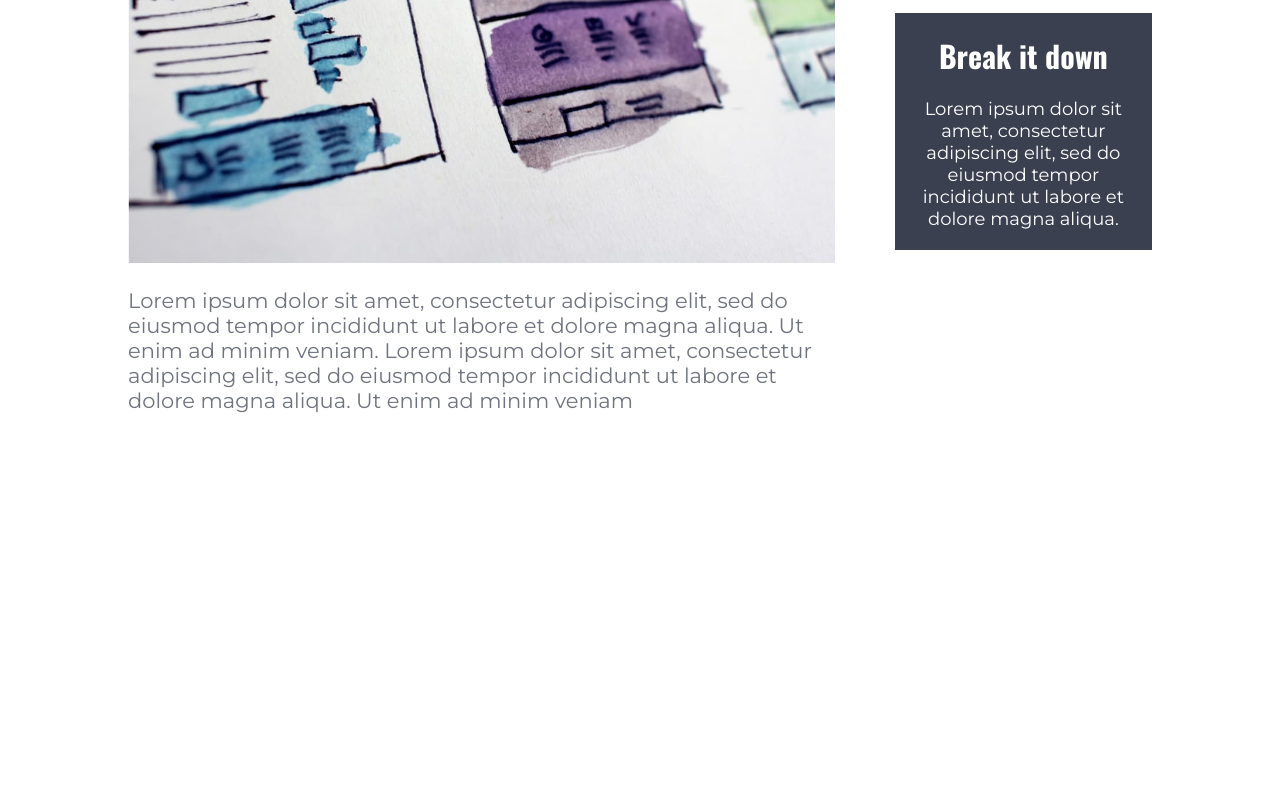
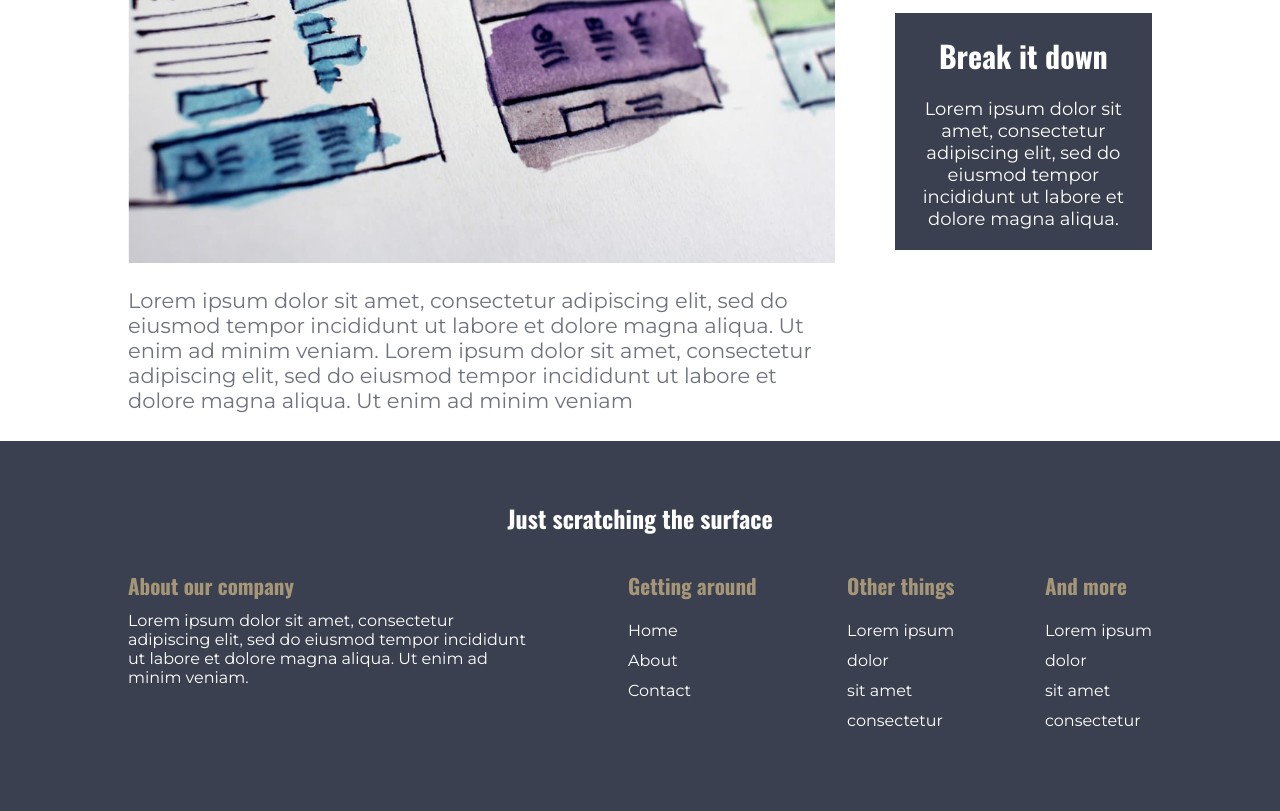
Before and after one commit to Arkorede/crl-landing-page, a plain HTML site: page index.html in a window 1280 px wide. Shown: the part 1402-2213 px from the top of the page. Before the commit the page ends 1843 px from the top, so only its background shows below. Drawn offline with nearby package versions, Linux system fonts and the light colour scheme.

Commit message:
Feat: completed footer section

```diff
--- a/index.html
+++ b/index.html
@@ -130,6 +130,48 @@
         </div>
       </div>
     </section>
+
+    <footer class="footer">
+      <div class="container">
+        <h1 class="footer__title">Just scratching the surface</h1>
+        <div class="row">
+          <div class="about">
+            <h4 class="footer__subtitle">About our company</h4>
+            <p class="">
+              Lorem ipsum dolor sit amet, consectetur adipiscing elit, sed do
+              eiusmod tempor incididunt ut labore et dolore magna aliqua. Ut
+              enim ad minim veniam.
+            </p>
+          </div>
+          <div class="footer__nav-section">
+            <h4 class="footer__subtitle">Getting around</h4>
+            <ul class="footer__nav">
+              <li class=""><a href="#" class="footer__link">Home</a></li>
+              <li class=""><a href="#" class="footer__link">About</a></li>
+              <li class=""><a href="#" class="footer__link">Contact</a></li>
+            </ul>
+          </div>
+          <div class="footer__nav-section">
+            <h4 class="footer__subtitle">Other things</h4>
+            <ul class="footer__nav">
+              <li class=""><a href="#" class="footer__link">Lorem ipsum</a></li>
+              <li class=""><a href="#" class="footer__link">dolor</a></li>
+              <li class=""><a href="#" class="footer__link">sit amet</a></li>
+              <li class=""><a href="#" class="footer__link">consectetur</a></li>
+            </ul>
+          </div>
+          <div class="footer__nav-section">
+            <h4 class="footer__subtitle">And more</h4>
+            <ul class="footer__nav">
+              <li class=""><a href="#" class="footer__link">Lorem ipsum</a></li>
+              <li class=""><a href="#" class="footer__link">dolor</a></li>
+              <li class=""><a href="#" class="footer__link">sit amet</a></li>
+              <li class=""><a href="#" class="footer__link">consectetur</a></li>
+            </ul>
+          </div>
+        </div>
+      </div>
+    </footer>
     <script src="main.js"></script>
   </body>
 </html>
--- a/queries.css
+++ b/queries.css
@@ -41,6 +41,12 @@
 
   .steps .row {
     display: block;
+  }
+
+  .footer .row {
+    display: flex;
+    justify-content: space-between;
+    column-gap: 28px;
   }
 
   .hero {
@@ -91,6 +97,19 @@
     margin-top: 0;
     margin-left: 14px;
   }
+
+  .footer__nav-section {
+    margin-top: 0;
+  }
+
+  .footer__subtitle {
+    font-size: 21px;
+  }
+
+  .about p,
+  .footer__link {
+    font-size: 16px;
+  }
 }
 
 @media (min-width: 1000px) {
--- a/style.css
+++ b/style.css
@@ -245,6 +245,50 @@ img {
   margin-top: 20px;
 }
 
-.test {
-  border: 2px solid red;
+/* FOOTER */
+.footer {
+  padding: 65px 0 80px 0;
+  background-color: #3b4050;
 }
+
+.footer__title {
+  font-size: 24px;
+  font-weight: 700;
+  line-height: 24px;
+  color: #fff;
+  text-align: center;
+  margin-bottom: 40px;
+}
+
+.footer__nav-section {
+  margin-top: 24px;
+}
+
+.footer__subtitle {
+  font-size: 21px;
+  font-weight: 700;
+  color: #a59678;
+  margin-bottom: 10px;
+}
+
+.footer__nav {
+  list-style-type: none;
+}
+
+.about {
+  max-width: 40%;
+}
+
+.about p,
+.footer__link {
+  font-family: "Montserrat", sans-serif;
+  font-size: 16px;
+  font-weight: normal;
+  color: #fff;
+}
+
+.footer__link {
+  text-decoration: none;
+  display: inline-block;
+  margin-top: 10px;
+}
```
